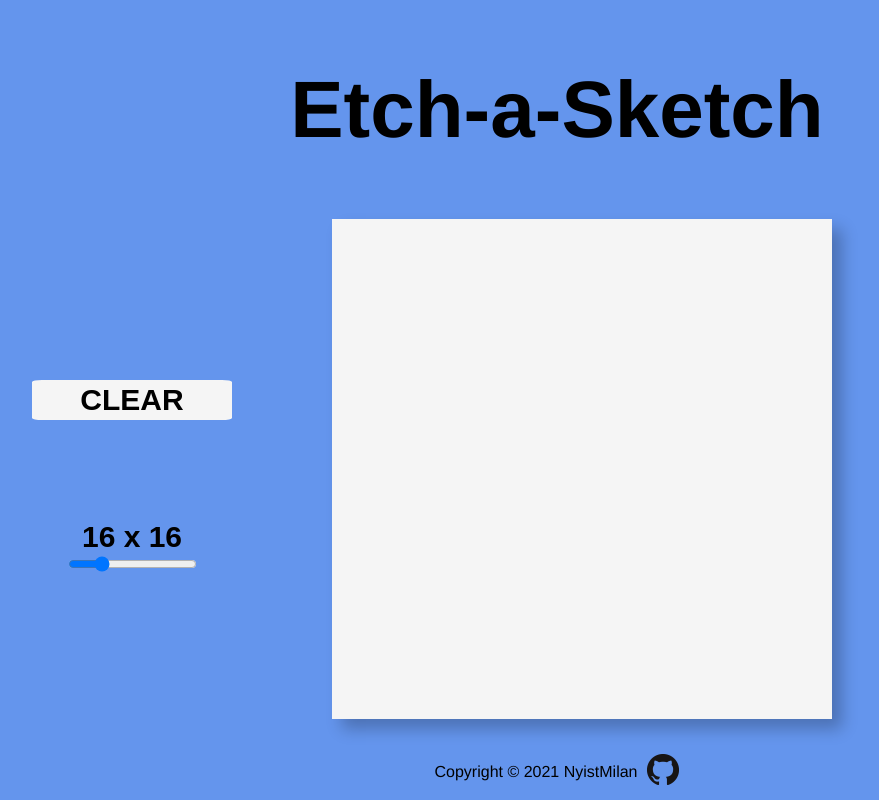
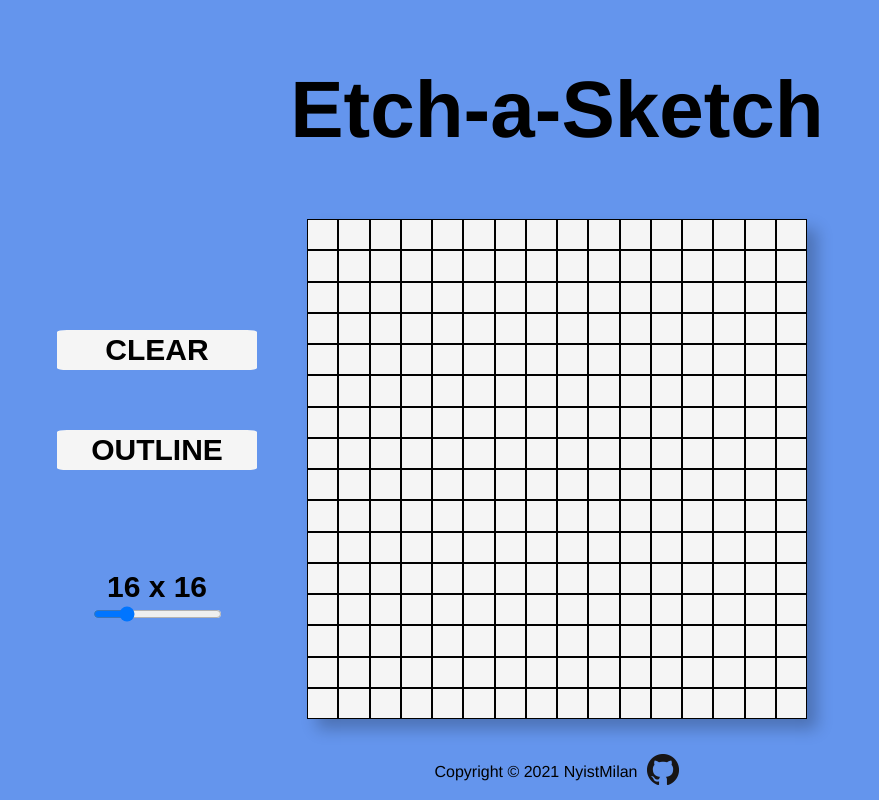
Before and after one commit to NyistMilan/Etch-a-Sketch, a plain HTML site: page index.html in a window 1280 px wide. Both pictures are taken after a click on the button "CLEAR". Shown: the whole page, without its empty margins (83-962 px from the left). Drawn offline with Linux system fonts and the light colour scheme.

Commit message:
added an outline function, needs variable name cleaning

```diff
--- a/index.html
+++ b/index.html
@@ -14,6 +14,7 @@
         <main class="container">
             <div class="options">
                 <button id="clear">CLEAR</button>
+                <button id="outline">OUTLINE</button>
                 <div id="sliderText">16 x 16</div>
                 <input id="slider" type="range" min="1" max="64" value="16">
             </div>
--- a/script.js
+++ b/script.js
@@ -22,10 +22,24 @@ const grid = document.getElementById('grid');
 const clearButton = document.getElementById('clear');
 const slider = document.getElementById('slider');
 const sliderText = document.getElementById('sliderText');
+const outlineButton = document.getElementById('outline');
 
 clearButton.onclick = () => clearGrid();
 slider.onmousemove = (e) => setSliderValue(e.target.value);
 slider.onchange = (e) => changeSize(e.target.value);
+outlineButton.onclick = () => toggleOutline();
+
+function toggleOutline(){
+    grid.childNodes.forEach((element) => {
+        if(element.className == "unit"){
+            element.classList.remove('unit');
+        }
+        else{
+            element.classList.add('unit');
+        }
+    });
+}
+
 
 function changeSize(value){
     setSize(value);
@@ -37,13 +51,15 @@ function setSliderValue(value){
     sliderText.textContent = value + " x " + value;
 }
 
-function makeGrid(size){
+function makeGrid(size, needOutline){
     grid.style.gridTemplateColumns = `repeat(${size}, 1fr)`
     grid.style.gridTemplateRows = `repeat(${size}, 1fr)`
 
     for (let i = 0; i < size * size; i++) {
         const gridElement = document.createElement('div');
-        gridElement.addEventListener('mouseover', function(e){
+        if(!needOutline)
+            gridElement.classList.add('unit');
+        gridElement.addEventListener('click', function(e){
             e.target.style.backgroundColor = '#333333';
         });
         grid.appendChild(gridElement);
@@ -55,10 +71,16 @@ function resetGrid(){
 }
 
 function clearGrid(){
+    let needOutline = true;
+    console.log(grid.firstChild.className);
+
+    if(grid.firstChild.className == 'unit')
+    needOutline = false;
+
     resetGrid();
-    makeGrid(currentSize);
+    makeGrid(currentSize, needOutline);
 }
 
 window.onload = () => {
-    makeGrid(defaultSize);
+    makeGrid(defaultSize, false);
 }
--- a/style.css
+++ b/style.css
@@ -14,7 +14,7 @@ h1 {
   display: flex;
   justify-content: center;
   align-items: center;
-  gap: 100px;
+  gap: 50px;
   margin-right: 250px;
 }
 
@@ -26,7 +26,7 @@ h1 {
   margin-bottom: -15px;
 }
 
-#clear{
+button {
   font-family: 'Kanit', sans-serif;
   font-weight: 900;
   font-size: 30px;
@@ -37,6 +37,10 @@ h1 {
   background-color: whitesmoke;
   border: rgb(24, 63, 136);
   margin-bottom: 100px;
+}
+
+#outline {
+  margin-top: -40px;
 }
 
 
@@ -53,7 +57,13 @@ h1 {
     height: 500px;
     box-shadow: rgba(0, 0, 0, 0.24) 10px 10px 15px;
     background-color: whitesmoke;
-  }
+}
+
+.unit {
+  border-style: solid;
+  border-width: 0.5px;
+  border-color: black;
+}
 
 footer {
   display: flex;
```
